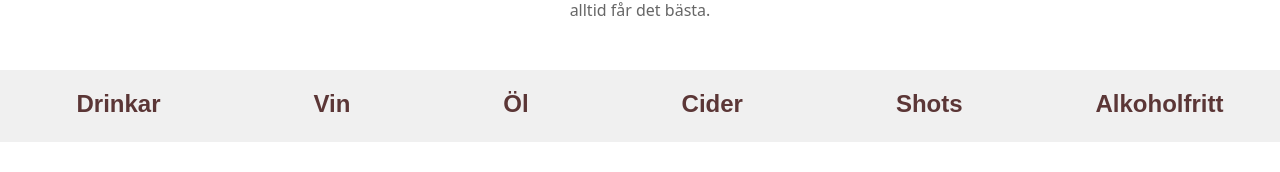
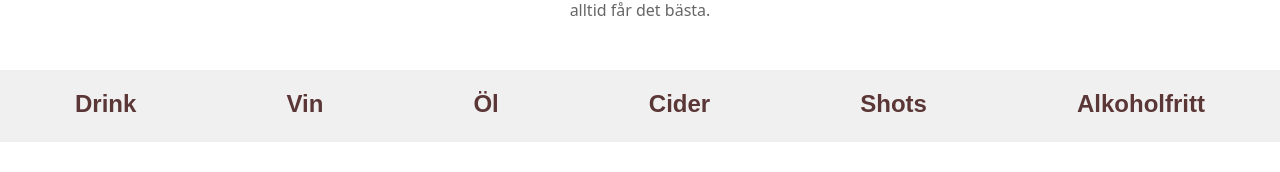
Before and after one commit to Topler97/Examensarbete, a Next.js app: page /products in a window 1280 px wide. Shown: the part 888-1060 px from the top of the page. Built offline with nearby package versions, Linux system fonts and the light colour scheme; no server answers; the database is empty.

Commit message:
fix filter function for categories and products

```diff
--- a/app/components/Category.jsx
+++ b/app/components/Category.jsx
@@ -1,15 +1,19 @@
+'use client'
+export const Category = ({ onSelectCategory }) => {
+    const categories = ['Drink', 'Vin', 'Öl', 'Cider', 'Shots', 'Alkoholfritt'];
 
-export const Category = () => {
     return(
         <section className="bg-[#F0F0F0] w-[80%] m-auto sm:w-[100%] sm:pb-5 rounded-lg md:rounded-none">
             <div className="text-[24px] text-[#5B3636] font-semibold font-primary flex flex-col items-center sm:flex sm:flex-row sm:justify-around">
-                <h2 className="border-b-2 border-[#5B3636] sm:hover:border-b-2 sm:border-b-0  px-5 pt-4 cursor-pointer">Drinkar</h2>
-
-                <h2 className="border-b-2 border-[#5B3636] sm:hover:border-b-2 sm:border-b-0  px-5 pt-4 cursor-pointer">Vin</h2>
-                <h2 className="border-b-2 border-[#5B3636] sm:hover:border-b-2 sm:border-b-0  px-5 pt-4 cursor-pointer">Öl</h2>
-                <h2 className="border-b-2 border-[#5B3636] sm:hover:border-b-2 sm:border-b-0  px-5 pt-4 cursor-pointer">Cider</h2>
-                <h2 className="border-b-2 border-[#5B3636] sm:hover:border-b-2 sm:border-b-0  px-5 pt-4 cursor-pointer">Shots</h2>
-                <h2 className="pt-4 pb-10 sm:pb-0 cursor-pointer sm:hover:border-b-2">Alkoholfritt</h2>
+                {categories.map((category) => (
+                    <h2
+                        key={category}
+                        onClick={() => onSelectCategory(category)}
+                        className="border-b-2 border-[#5B3636] sm:hover:border-b-2 sm:border-b-0  px-5 pt-4 cursor-pointer"
+                    >
+                        {category}
+                    </h2>
+                ))}
             </div>
         </section>
     )
--- a/app/components/Products.jsx
+++ b/app/components/Products.jsx
@@ -3,7 +3,7 @@ import Image from "next/image"
 import { Button } from "./Button"
 import { useEffect, useState } from "react";
 
-export const ProductsComponent = () => {
+export const ProductsComponent = ({ selectedCategory }) => {
     const [products, setProducts] = useState([]);
 
     useEffect(() => {
@@ -16,9 +16,13 @@ export const ProductsComponent = () => {
         fetchProducts();
     }, []);
 
+    const filteredProducts = selectedCategory
+        ? products.filter(product => product.category === selectedCategory)
+        : products;
+
     return(
         <section className="my-20 lg:flex lg:items-center lg:flex-col">
-            {products.map((product) => {
+            {filteredProducts.map((product) => {
                 return(
                     <div key={product.key} className="flex flex-col items-center mx-5 sm:flex-row border-b-2 border-[#F0F0F0] py-10 lg:w-2/3">
                         <Image
--- a/app/products/page.js
+++ b/app/products/page.js
@@ -1,9 +1,18 @@
+'use client';
+
 import { Category } from "../components/Category";
 import { Hero } from "../components/Hero";
 import { ProductsComponent } from "../components/Products";
+import { useState } from "react";
 
 
 export default function ProductsPage() {
+    const [selectedCategory, setSelectedCategory] = useState(null);
+
+    const handleSelectCategory = (category) => {
+        setSelectedCategory(category);
+    };
+
     return(
         <main>
             <Hero />
@@ -14,9 +23,9 @@ export default function ProductsPage() {
                 </p>
             </div>
 
-            <Category />
+            <Category onSelectCategory={handleSelectCategory} />
 
-            <ProductsComponent />
+            <ProductsComponent selectedCategory={selectedCategory} />
         </main>
     )
 }
```
